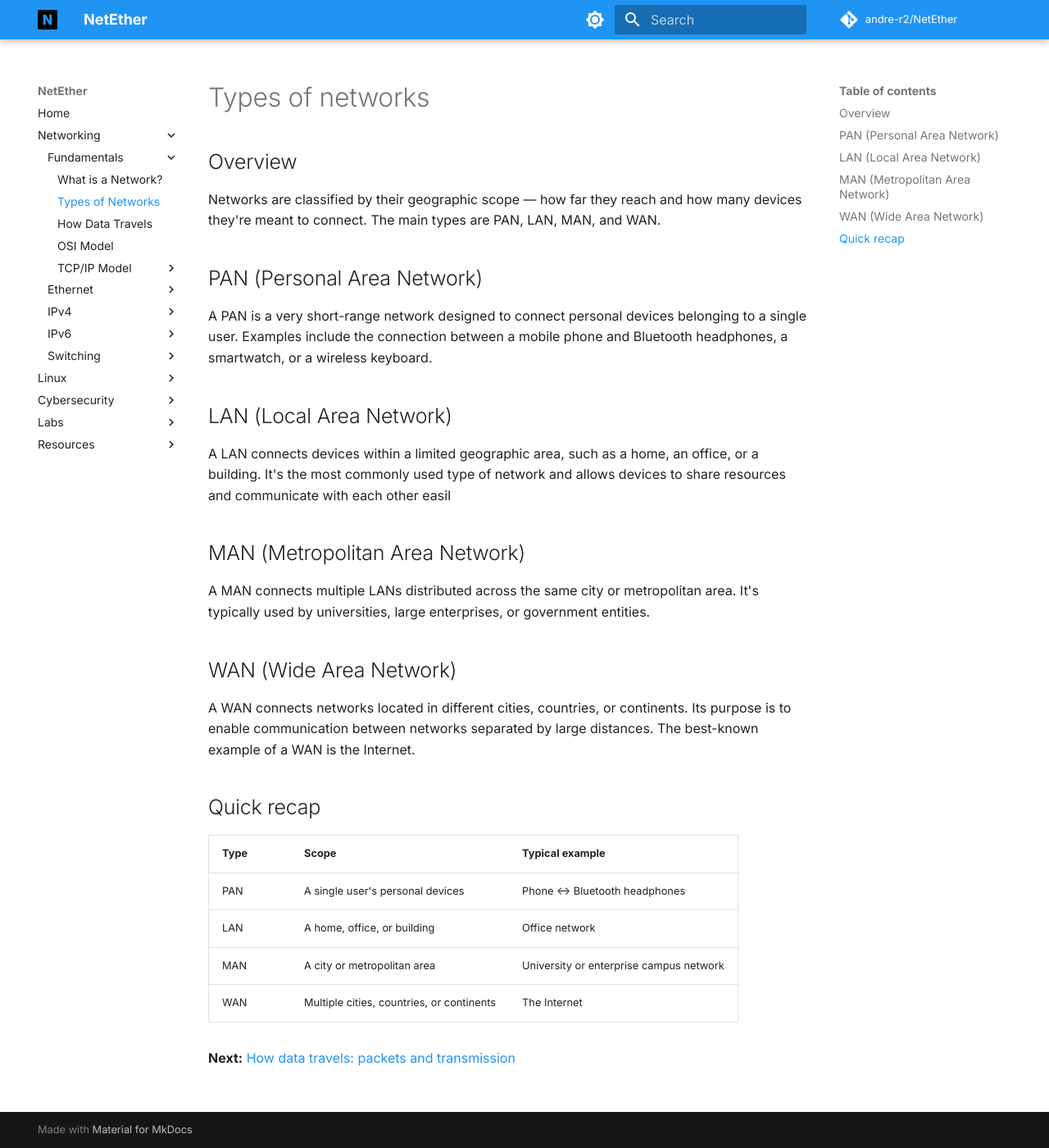
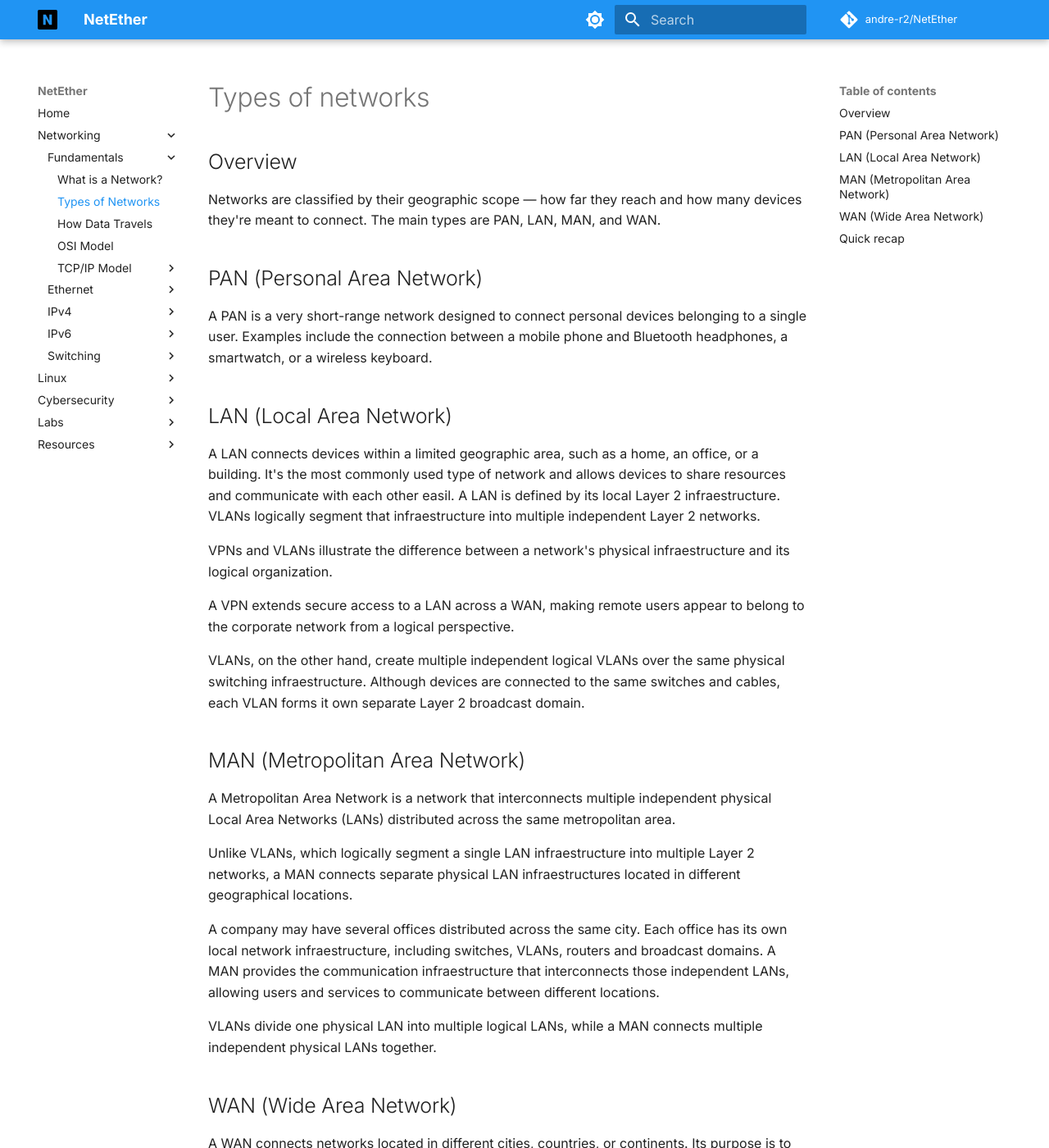
Before and after one commit to Andre-R2/NetEther, an MkDocs documentation site: the page built from docs/networking/types-of-networks.md, in a window 1280 px wide and 1400 px high. Shown: the whole window at 82% size. Built offline with MkDocs 1.6.1 and Material for MkDocs 9.7.7, drawn with Linux system fonts in a browser that asks for light colours; comment, search, counter and statistics services are not loaded.

Commit message:
feat: fix link

```diff
--- a/docs/networking/types-of-networks.md
+++ b/docs/networking/types-of-networks.md
@@ -10,11 +10,23 @@ A PAN is a very short-range network designed to connect personal devices belongi
 
 ## LAN (Local Area Network)
 
-A LAN connects devices within a limited geographic area, such as a home, an office, or a building. It's the most commonly used type of network and allows devices to share resources and communicate with each other easil
+A LAN connects devices within a limited geographic area, such as a home, an office, or a building. It's the most commonly used type of network and allows devices to share resources and communicate with each other easil. A LAN is defined by its local Layer 2 infraestructure. VLANs logically segment that infraestructure into multiple independent Layer 2 networks.
+
+VPNs and VLANs illustrate the difference between a network's physical infraestructure and its logical organization.
+
+A VPN extends secure access to a LAN across a WAN, making remote users appear to belong to the corporate network from a logical perspective.
+
+VLANs, on the other hand, create multiple independent logical VLANs over the same physical switching infraestructure. Although devices are connected to the same switches and cables, each VLAN forms it own separate Layer 2 broadcast domain.
 
 ## MAN (Metropolitan Area Network)
 
-A MAN connects multiple LANs distributed across the same city or metropolitan area. It's typically used by universities, large enterprises, or government entities.
+A Metropolitan Area Network is a network that interconnects multiple independent physical Local Area Networks (LANs) distributed across the same metropolitan area.
+
+Unlike VLANs, which logically segment a single LAN infraestructure into multiple Layer 2 networks, a MAN connects separate physical LAN infraestructures located in different geographical locations.
+
+A company may have several offices distributed across the same city. Each office has its own local network infraestructure, including switches, VLANs, routers and broadcast domains. A MAN provides the communication infraestructure that interconnects those independent LANs, allowing users and services to communicate between different locations.
+
+VLANs divide one physical LAN into multiple logical LANs, while a MAN connects multiple independent physical LANs together.
 
 ## WAN (Wide Area Network)
 
@@ -28,5 +40,3 @@ A WAN connects networks located in different cities, countries, or continents. I
 | LAN | A home, office, or building | Office network |
 | MAN | A city or metropolitan area | University or enterprise campus network |
 | WAN | Multiple cities, countries, or continents | The Internet |
-
-**Next:** [How data travels: packets and transmission](how-data-travels.md)
```
